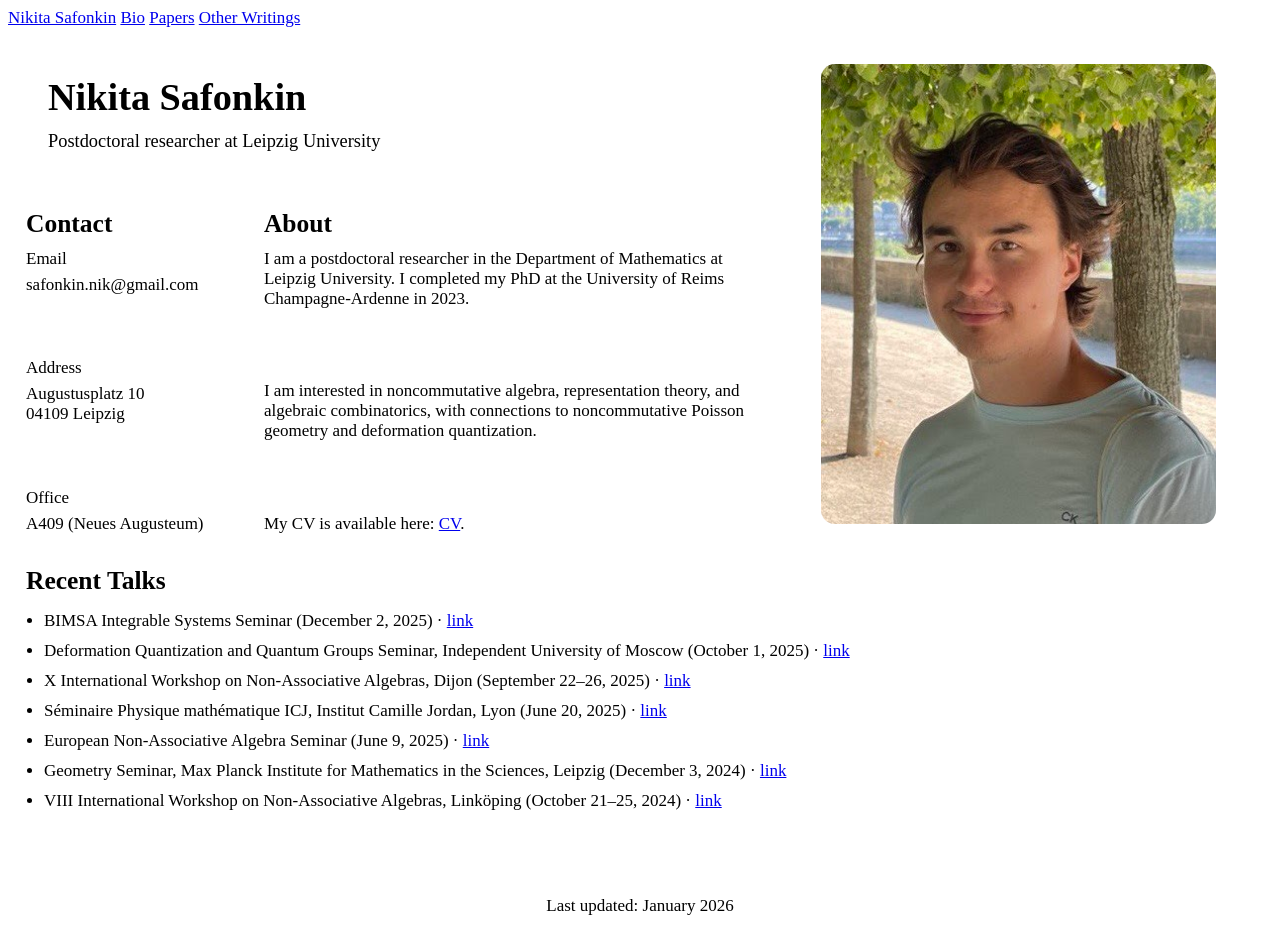
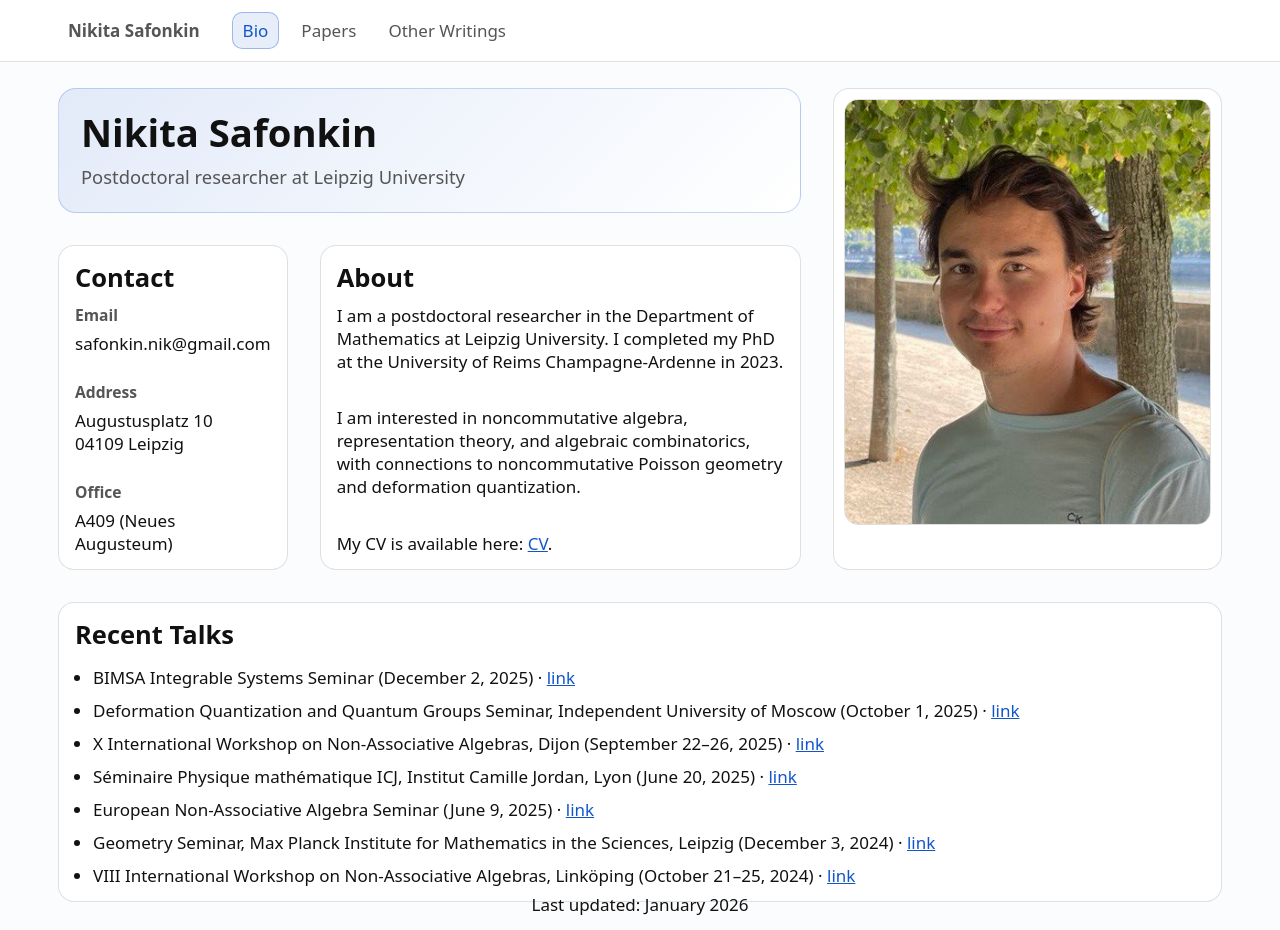
Before and after one commit to n-safonkin/n-safonkin.github.io, a Jekyll site: the page built from index.html, in a window 1280 px wide and 930 px high. Built offline with Jekyll 4.4.1, drawn with Linux system fonts in a browser that asks for light colours.

Commit message:
Update default.html

```diff
--- a/_layouts/default.html
+++ b/_layouts/default.html
@@ -5,12 +5,17 @@
   <meta name="viewport" content="width=device-width,initial-scale=1"/>
   <title>{{ page.title }}</title>
 
+  <!-- Base site styles (DO NOT REMOVE) -->
+  <link rel="stylesheet" href="{{ '/assets/style.css' | relative_url }}">
+
+  <!-- Page-specific extra CSS -->
   {% if page.extra_css %}
     {% for css in page.extra_css %}
       <link rel="stylesheet" href="{{ css | relative_url }}">
     {% endfor %}
   {% endif %}
 
+  <!-- MathJax on demand -->
   {% if page.mathjax %}
     <script>
       window.MathJax = { tex: { macros: { Bbbk: "{\\mathbb{k}}" } } };
@@ -46,6 +51,7 @@
     </footer>
   {% endif %}
 
+  <!-- Page-specific extra JS -->
   {% if page.extra_js %}
     {% for js in page.extra_js %}
       <script src="{{ js | relative_url }}"></script>
```
